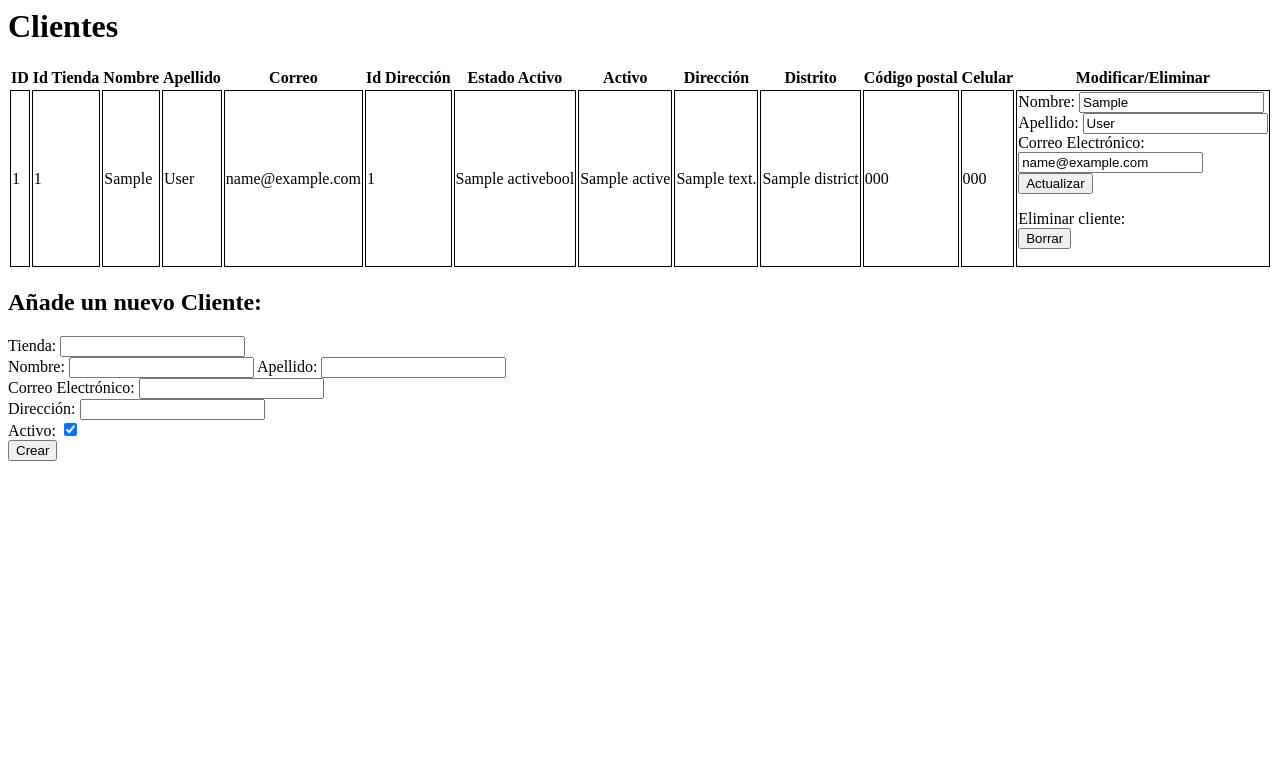
After one commit to javiercl/itsa_23sis5_rentals, a Flask app: page /customer in a window 1280 px wide. The commit adds this page. Shown: the top 783 px of the page. Run offline with Flask 3, Linux system fonts and the light colour scheme; a database or web service that is not in the repository returns one stand-in record (values such as "Sample title"); some libraries are stand-ins or nearby versions.

Commit message:
ola, la tabla customer ia esta terminada

```diff
--- a/app.py
+++ b/app.py
@@ -1,5 +1,5 @@
 from flask import Flask, current_app
-import home, category, film_category,language,film,inventory
+import home, category, film_category, language, film, inventory, customer
 
 app = Flask(__name__)
 
@@ -47,5 +47,10 @@ app.add_url_rule('/inventory/create','inventory_create', inventory.create, metho
 app.add_url_rule('/inventory/update','inventory_update', inventory.update, methods = ['POST'])
 app.add_url_rule('/inventory/delete','inventory_delete', inventory.delete, methods = ['POST'])
 
+app.add_url_rule('/customer','customer_view', customer.index, methods = ['GET'])
+app.add_url_rule('/customer/create','customer_create', customer.create, methods = ['POST'])
+app.add_url_rule('/customer/update','customer_update', customer.update, methods = ['POST'])
+app.add_url_rule('/customer/delete','customer_delete', customer.delete, methods = ['POST'])
+
 if __name__ == '__main__':
 	app.run(debug=True)
--- /dev/null
+++ b/customer.py
@@ -0,0 +1,142 @@
+from flask import render_template, request, redirect, url_for, g, current_app
+import psycopg2
+
+'''
+EQUIPO #5
+Lúa Ruiz Ulises
+Ceja Mendoza José Ángel
+Suarez Espinoza Cristian
+'''
+
+def index():
+#Hola profe cisneros
+	with current_app.app_context():
+		db = current_app.db
+		user = current_app.user
+		passw = current_app.passw
+		server = current_app.server
+
+   	# Connect to the database
+	conn = psycopg2.connect(database=db, user=user, password=passw, host=server, port="5432")
+
+	# create a cursor
+	cur = conn.cursor()
+
+	# Select all products from the table
+	ver= f'''SELECT c.customer_id,c.store_id,c.first_name,c.last_name,c.email,c.address_id,c.activebool,c.active, a.address,a.district,a.postal_code,a.phone
+                FROM customer c
+                JOIN address a ON c.address_id = a.address_id
+		    '''
+	cur.execute(ver)
+
+	# Fetch the data
+	datax = cur.fetchall()
+
+	# close the cursor and connection
+	cur.close()
+	conn.close()
+
+	return render_template('customer_view.html', data=datax)
+
+
+def create():
+
+	with current_app.app_context():
+		db = current_app.db
+		user = current_app.user
+		passw = current_app.passw
+		server = current_app.server
+
+ 	# Connect to the database
+	conn = psycopg2.connect(database=db, user=user, password=passw, host=server, port="5432")
+
+	cur = conn.cursor()
+
+	# Get the data from the form
+	store_id = request.form['store_id']
+	first_name = request.form['first_name']
+	last_name = request.form['last_name']
+	email = request.form['email']
+	address_id = request.form['address_id']
+	activebool = 't' if 'activebool' in request.form else 'f'
+
+	crearC = f"""
+            INSERT INTO customer (store_id, first_name, last_name, email, address_id, activebool, create_date)
+            VALUES ({store_id}, '{first_name}', '{last_name}', '{email}', {address_id}, {activebool}, now());
+        """
+
+	# Insert the data into the table
+	cur.execute(crearC)
+
+	# commit the changes
+	conn.commit()
+
+	# close the cursor and connection
+	cur.close()
+	conn.close()
+
+	return redirect(url_for('customer'))
+
+
+def update():
+
+	with current_app.app_context():
+		db = current_app.db
+		user = current_app.user
+		passw = current_app.passw
+		server = current_app.server
+
+	# Connect to the database
+	conn = psycopg2.connect(database=db, user=user, password=passw, host=server, port="5432")
+
+	cur = conn.cursor()
+
+	# Get the data from the form
+	id = request.form['customer_id']
+	first_name = request.form['first_name']
+	last_name = request.form['last_name']
+	email = request.form['email']
+	actualizar = f"""
+            UPDATE customer
+            SET first_name = '{first_name}', last_name = '{last_name}', email = '{email}'
+            WHERE customer_id = {id};
+        """
+
+	# Update the data in the table
+	cur.execute(actualizar)
+
+	# commit the changes
+	conn.commit()
+
+	# close the cursor and connection
+	cur.close()
+	conn.close()
+	return redirect(url_for('customer'))
+
+
+def delete():
+
+	with current_app.app_context():
+		db = current_app.db
+		user = current_app.user
+		passw = current_app.passw
+		server = current_app.server
+
+	# Connect to the database
+	conn = psycopg2.connect(database=db, user=user, password=passw, host=server, port="5432")
+	cur = conn.cursor()
+
+	# Get the data from the form
+	id = request.form['customer_id']
+
+	# Delete the data from the table
+	cur.execute(f"DELETE FROM customer WHERE customer_id={id}")
+
+	# commit the changes
+	conn.commit()
+
+	# close the cursor and connection
+	cur.close()
+	conn.close()
+
+	return redirect(url_for('customer'))
--- /dev/null
+++ b/templates/customer_view.html
@@ -0,0 +1,96 @@
+<html>
+<head>
+	<title>Rentas de peliculas</title>
+</head>
+<body>
+	<h1>Clientes</h1>
+	<table>
+        <thead>
+            <tr>
+            <th>ID</th>
+            <th>Id Tienda</th>
+            <th>Nombre</th>
+            <th>Apellido</th>
+            <th>Correo</th>
+            <th>Id Dirección</th>
+            <th>Estado Activo</th>
+            <th>Activo</th>
+            <th>Dirección</th>
+            <th>Distrito</th>
+            <th>Código postal</th>
+            <th>Celular</th>
+            <th>Modificar/Eliminar</th>
+            </tr>
+        </thead>
+        <tbody>
+            {% for row in data %}
+            <tr>
+                <td style="border:1px solid black">{{ row[0] }}</td>
+                <td style="border:1px solid black">{{ row[1] }}</td>
+                <td style="border:1px solid black">{{ row[2] }}</td>
+                <td style="border:1px solid black">{{ row[3] }}</td>
+                <td style="border:1px solid black">{{ row[4] }}</td>
+                <td style="border:1px solid black">{{ row[5] }}</td>
+                <td style="border:1px solid black">{{ row[6] }}</td>
+                <td style="border:1px solid black">{{ row[7] }}</td>
+                <td style="border:1px solid black">{{ row[8] }}</td>
+                <td style="border:1px solid black">{{ row[9] }}</td>
+                <td style="border:1px solid black">{{ row[10] }}</td>
+                <td style="border:1px solid black">{{ row[11] }}</td>
+                <td style="border:1px solid black">
+                    <form action="/customer/update" method="post">
+                        <input type="hidden" name="customer_id" value="{{ row[0] }}">
+
+                        <label for="first_name">Nombre:</label>
+                        <input type="text" name="first_name" value="{{ row[2] }}" required>
+                        <br>
+                        <label for="last_name">Apellido:</label>
+                        <input type="text" name="last_name" value="{{ row[3] }}" required>
+                        <br>
+                        <label for="email">Correo Electrónico:</label>
+                        <br>
+                        <input type="email" name="email" value="{{ row[4] }}">
+                        <br>
+                        <input type="submit" value="Actualizar">
+                    </form>
+                    <form action="/customer/delete" method="post">
+                        <label>Eliminar cliente:</label>
+                        <input type="hidden" name="customer_id" value="{{ row[0] }}">
+                        <br>
+                        <input type="submit" value="Borrar">
+                    </form>
+                </td>
+            </tr>
+            {% endfor %}
+        </tbody>
+	</table>
+	<h2>Añade un nuevo Cliente:</h2>
+    <form action="/customer/create" method="post">
+        <!-- store_id -->
+        <label for="store_id">Tienda:</label>
+        <input type="text" name="store_id" required>
+        <br>
+        <!-- first_name -->
+        <label for="first_name">Nombre:</label>
+        <input type="text" name="first_name" required>
+
+        <!-- last_name -->
+        <label for="last_name">Apellido:</label>
+        <input type="text" name="last_name" required>
+        <br>
+        <!-- email -->
+        <label for="email">Correo Electrónico:</label>
+        <input type="email" name="email">
+        <br>
+        <!-- address_id -->
+        <label for="address_id">Dirección:</label>
+        <input type="text" name="address_id" required>
+        <br>
+        <!-- activebool -->
+        <label for="activebool">Activo:</label>
+        <input type="checkbox" name="activebool" checked>
+        <br>
+        <input type="submit" value="Crear">
+    </form>
+</body>
+</html>
--- a/templates/home_view.html
+++ b/templates/home_view.html
@@ -13,5 +13,7 @@
     <a href="/language">Lenguajes</a>
     <br/>
     <a href="/inventory">Inventario</a>
+    <br/>
+    <a href="/customer">Clientes</a>
 </body>
 </html>
```
Also changed, not shown: 1 other file.
